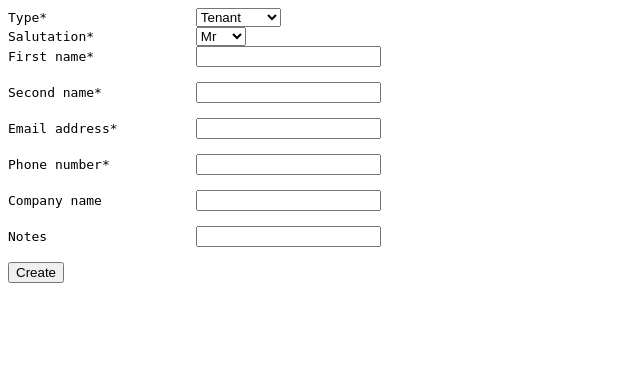
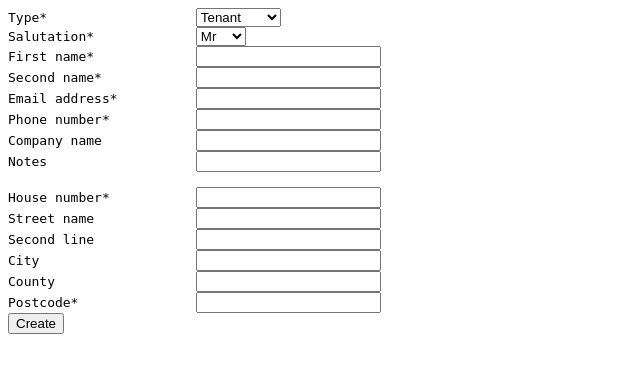
Before and after one commit to jcassem/PropertyManager, a PHP site: page /addPerson.php in a window 1280 px wide. Shown: the top 373 px of the page, without its empty margins (0-640 px from the left). Run offline with PHP 8.4, Linux system fonts and the light colour scheme; a stand-in replaces the project's code that opens the database connection.

Commit message:
Add address to person table

```diff
--- a/webapp/addAddressTemplate.php
+++ b/webapp/addAddressTemplate.php
@@ -18,7 +18,12 @@ _END;
 
 function getAddress ()
 {
-	$address = array("house_number" => getPostField('house_number'), "street_name" => getPostField('street_name'), "second_line" => getPostField('second_line'), "city" => getPostField('city'), "county" => getPostField('county'), "postcode" => getPostField('postcode'));
+	$address = array("house_number" => getPostField('house_number'),
+		"street_name" => getPostField('street_name'),
+		"second_line" => getPostField('second_line'),
+		"city" => getPostField('city'),
+		"county" => getPostField('county'),
+		"postcode" => getPostField('postcode'));
 
 	$address["error"] = validateAddress($address);
 
@@ -57,7 +62,10 @@ function validate_postcode ($postcode)
 
 function addAddress ($address)
 {
-	$query = "INSERT INTO address (house_number, street_name, second_line, city, county, postcode) VALUES (" . "'" . $address['house_number'] . "'," . "'" . $address['street_name'] . "'," . "'" . $address['second_line'] . "'," . "'" . $address['city'] . "'," . "'" . $address['county'] . "'," . "'" . $address['postcode'] . "')";
+	$query = "INSERT INTO address (house_number, street_name, second_line, city, county, postcode) VALUES (";
+	$query .= "'" . $address['house_number'] . "'," . "'" . $address['street_name'] . "'," . "'";
+	$query .= $address['second_line'] . "'," . "'" . $address['city'] . "'," . "'" . $address['county'] . "',";
+	$query .= "'" . $address['postcode'] . "')";
 
 	return getInsertQueryResultId($query);
 }
--- a/webapp/addPersonTemplate.php
+++ b/webapp/addPersonTemplate.php
@@ -4,7 +4,12 @@ require_once "addDbData.php";
 require_once "dbAccess/dbLogin.php";
 
 // Person table enums
-$salutations = array('Mr', 'Mrs', 'Miss', 'Ms', 'Dr', 'Lord');
+$salutations = array('Mr',
+	'Mrs',
+	'Miss',
+	'Ms',
+	'Dr',
+	'Lord');
 
 // <form action="addPersonTemplate.php" method="post"><pre>
 
@@ -14,13 +19,17 @@ foreach ($salutations as $sal)
 echo "</select><br>";
 
 echo <<<_END
-First name* 		<input type="text" name="first_name"><br>
-Second name* 		<input type="text" name="second_name"><br>
-Email address* 		<input type="email" name="email"><br>
-Phone number* 		<input type="tel" name="mobile_number"><br>
-Company name 		<input type="text" name="company"><br>
-Notes			<input type="text" name="notes"><br>
+First name* 		<input type="text" name="first_name">
+Second name* 		<input type="text" name="second_name">
+Email address* 		<input type="email" name="email">
+Phone number* 		<input type="tel" name="mobile_number">
+Company name 		<input type="text" name="company">
+Notes			<input type="text" name="notes">
 _END;
+
+echo "<br><br>";
+
+require_once 'addAddressTemplate.php';
 
 // <input name="submitButton" type="submit" value="Create"></pre></form>
 
@@ -30,7 +39,15 @@ function getPerson ()
 	if (isset($_POST['type']))
 		$type = $_POST['type'];
 
-	$person = array("type" => $type, "salutation" => getPostField('salutation'), "first_name" => getPostField('first_name'), "second_name" => getPostField('second_name'), "email" => getPostField('email'), "mobile" => getPostField('mobile_number'), "company" => getPostField('company'), "notes" => getPostField('notes'),);
+	$person = array("type" => $type,
+		"salutation" => getPostField('salutation'),
+		"first_name" => getPostField('first_name'),
+		"second_name" => getPostField('second_name'),
+		"email" => getPostField('email'),
+		"mobile" => getPostField('mobile_number'),
+		"company" => getPostField('company'),
+		"notes" => getPostField('notes'),
+		"address" => getAddress());
 
 	$person["error"] = validatePerson($person);
 
@@ -45,6 +62,7 @@ function validatePerson ($person)
 	$error .= validate_salutation($person["salutation"]);
 	$error .= validate_email($person["email"]);
 	$error .= validate_mobile($person["mobile"]);
+	$error .= validateAddress($person['address']);
 
 	return $error;
 }
@@ -83,7 +101,11 @@ function validate_email ($email)
 
 function validate_type ($type)
 {
-	$person_types = array('TENANT', 'LANDLORD', 'AGENT', 'CONTRACTOR', 'OTHER');
+	$person_types = array('TENANT',
+		'LANDLORD',
+		'AGENT',
+		'CONTRACTOR',
+		'OTHER');
 
 	if ($type == "")
 		return "No person type was selected<br>";
@@ -105,7 +127,26 @@ function validate_mobile ($mobile)
 
 function addPerson ($person)
 {
-	$query = "INSERT INTO person " . "(type, first_name, last_name, salutation, company_name, email_address, mobile_number, notes) VALUES (" . "'" . $person['type'] . "'," . "'" . $person['first_name'] . "'," . "'" . $person['second_name'] . "'," . "'" . $person['salutation'] . "'," . "'" . $person['company'] . "'," . "'" . $person['email'] . "'," . "'" . $person['mobile'] . "'," . "'" . $person['notes'] . "')";
+	$addressId = addAddress($person['address']);
 
-	return getInsertQueryResultId($query);
+	if ($addressId) {
+		$query = "INSERT INTO person ";
+		$query .= "(type, first_name, last_name, salutation, company_name, email_address, mobile_number, notes, address_id)";
+		$query .= " VALUES ('";
+		$query .= $person['type'] . "','" . $person['first_name'] . "','" . $person['second_name'];
+		$query .= "','" . $person['salutation'] . "','" . $person['company'] . "','" . $person['email'];
+		$query .= "','" . $person['mobile'] . "','" . $person['notes'] . "','" . $addressId . "')";
+
+		return getInsertQueryResultId($query);
+	}
+	else {
+		$query = "INSERT INTO person ";
+		$query .= "(type, first_name, last_name, salutation, company_name, email_address, mobile_number, notes)";
+		$query .= " VALUES ('";
+		$query .= $person['type'] . "','" . $person['first_name'] . "','" . $person['second_name'];
+		$query .= "','" . $person['salutation'] . "','" . $person['company'] . "','" . $person['email'];
+		$query .= "','" . $person['mobile'] . "','" . $person['notes'] . "')";
+
+		return getInsertQueryResultId($query);
+	}
 }
```
Also changed, not shown: db/update_5.sql (added, +12 -0 lines), webapp/addUser.php (+21 -7 lines).
